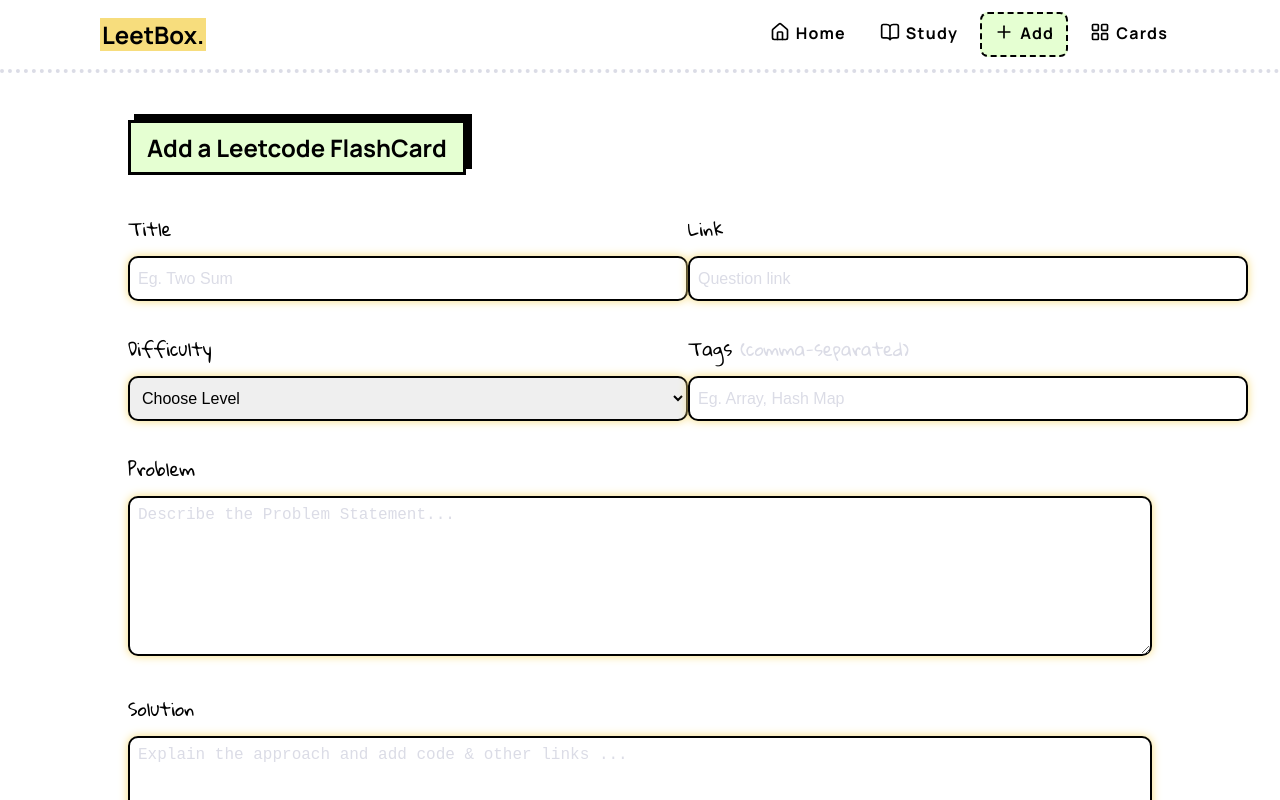
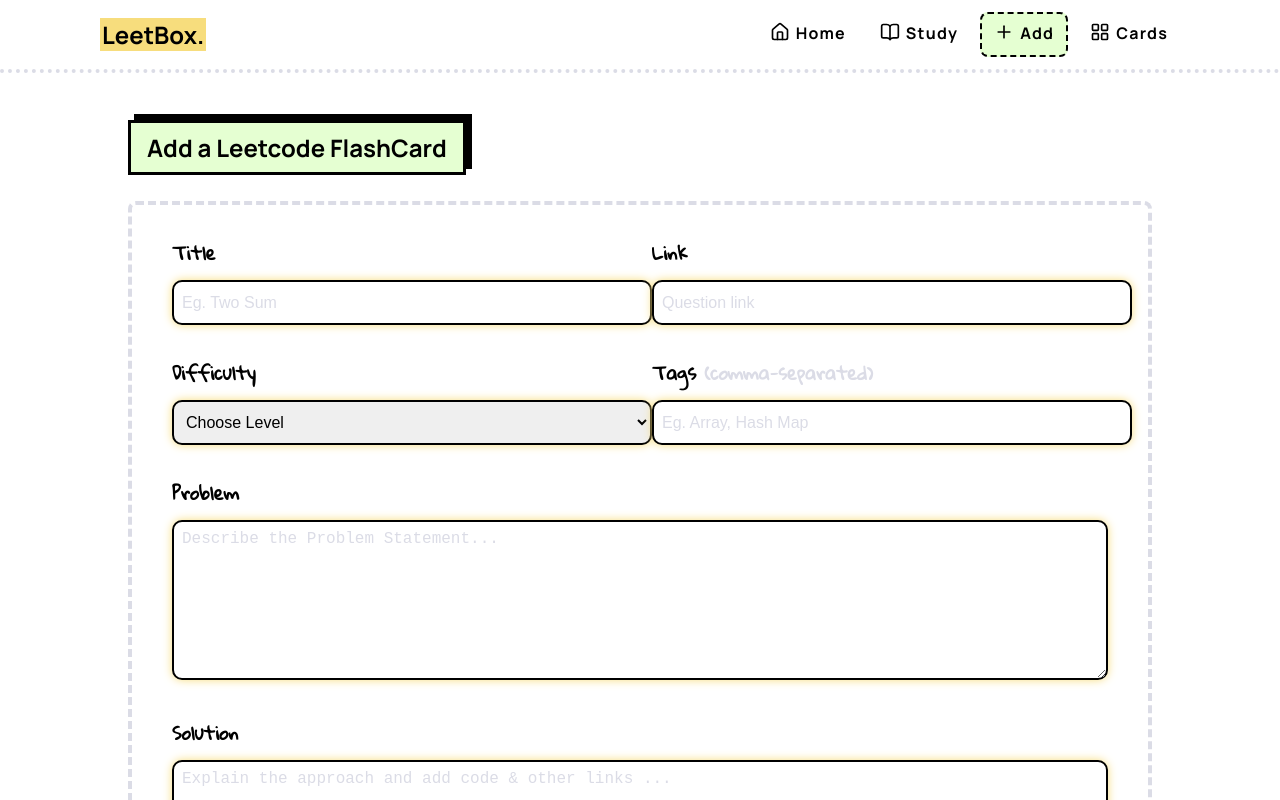
Before and after one commit to DellaDominic/Leetbox, a React (Vite) app: page /add in a window 1280 px wide. Shown: the top 800 px of the page. Built offline with nearby package versions, Linux system fonts and the light colour scheme.

Commit message:
Update other styles page background, form border, box color in home page

```diff
--- a/src/components/FlashcardItem.jsx
+++ b/src/components/FlashcardItem.jsx
@@ -54,7 +54,7 @@ const FlashcardItem = ({ openIds, onToggle, card }) => {
       </div>
       {isOpen && (
         <div
-          className={`accordion-content-container parched-notebook ${isOpen ? 'content-open' : ''} ${isDue ? 'due-content' : ''}`}
+          className={`accordion-content-container parched-notebook  ${isOpen ? 'content-open' : ''} ${isDue ? 'due-content' : ''}`}
         >
           <div className="accordion-content">
             <CardQuestionContent card={card} />
--- a/src/components/addCard.css
+++ b/src/components/addCard.css
@@ -2,6 +2,17 @@
   /* border: 1px solid black; */
   /* width: 100%; */
   margin-bottom: 50px;
+}
+
+.add-card-form {
+  border: 4px dashed #dbdce6;
+  padding: 20px 40px;
+  font-size: 16px;
+  font-weight: bold;
+  color: #000;
+  width: 100%;
+  height: fit-content;
+  border-radius: 8px;
 }
 
 .inline-form-group {
@@ -29,7 +40,7 @@ form input,
 form select,
 form textarea {
   height: 45px;
-  width: 35rem;
+  width: 30rem;
   /* border-radius: 20px; */
   padding: 8px;
   font-size: 16px;
--- a/src/components/home.css
+++ b/src/components/home.css
@@ -117,6 +117,7 @@ h1 {
   font-size: 10px;
   font-weight: bold;
   color: #000;
+  background-color: #fffdfa;
 }
 .last-box {
   background-color: #e5ffd2;
@@ -174,7 +175,6 @@ h1 {
   font-size: 16px;
   font-weight: bold;
   color: #000;
-  background-color: #fff;
   width: 100%;
   height: fit-content;
   border-radius: 8px;
--- a/src/index.css
+++ b/src/index.css
@@ -53,3 +53,22 @@ body {
   background-image: radial-gradient(rgba(0, 0, 0, 0.15) 1px, transparent 1px);
   background-size: 25px 25px;
 }
+
+.grid-paper {
+  /* Your light parched color  */
+  /* background-color: #fefaf2;*/
+  background-color: #fffdfa;
+
+  /* background-image: */
+  /* Horizontal lines */
+  /* linear-gradient(#e0d7c6 1px, transparent 1px), */
+  /* Vertical lines */
+  /* linear-gradient(90deg, #e0d7c6 1px, transparent 1px); */
+
+  /* below makes the line subtle than the above rule */
+  background-image:
+    linear-gradient(rgba(224, 215, 198, 0.5) 1px, transparent 1px),
+    linear-gradient(90deg, rgba(224, 215, 198, 0.5) 1px, transparent 1px);
+
+  background-size: 24px 24px; /* The size of the grid squares */
+}
```
